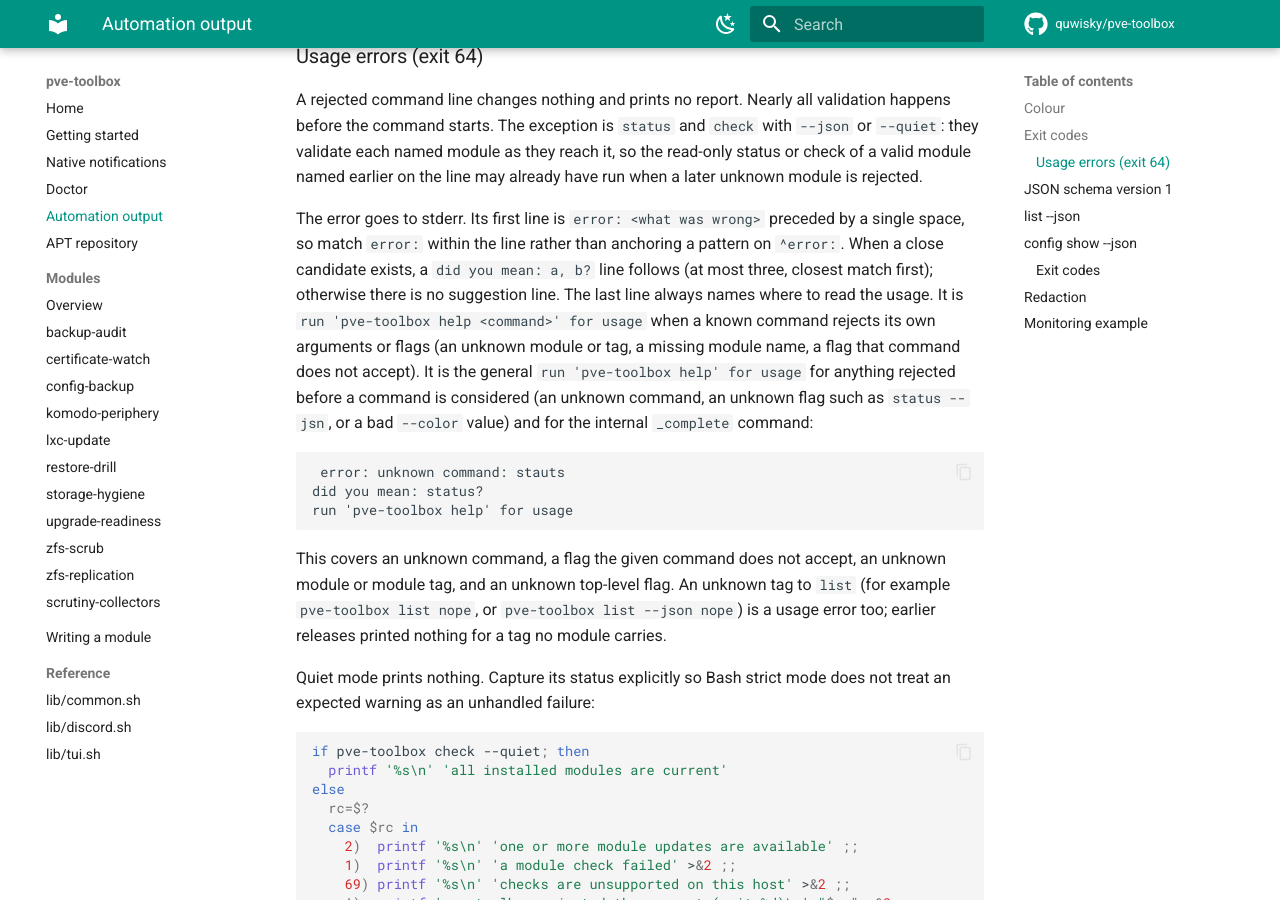
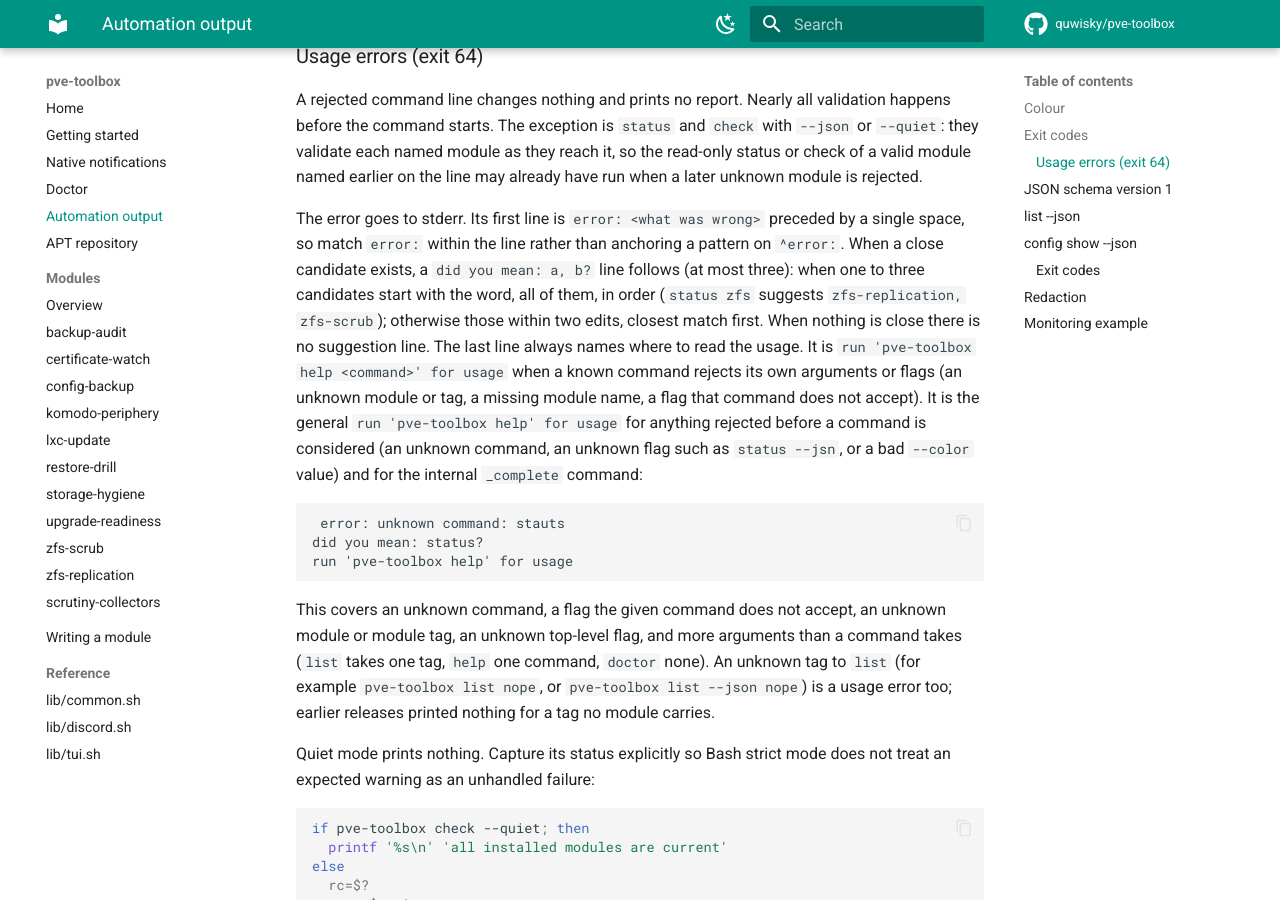
Before and after one commit to quwisky/pve-toolbox, an MkDocs documentation site: the page built from docs/automation.md, in a window 1280 px wide and 900 px high, scrolled down 1279 px. Built offline with MkDocs 1.6.1 and Material for MkDocs 9.7.7, drawn with Linux system fonts in a browser that asks for light colours; comment, search, counter and statistics services are not loaded.

Commit message:
fix(cli): suggest every shared-prefix match and reject extra list/help args (#120)
cli_suggest only used the prefix rule when exactly one candidate matched,
so 'config show zfs' gave no suggestion although zfs-replication and
zfs-scrub share the prefix. One to three prefix matches are now all
suggested, in order; more fall back to edit distance.

'list' and 'help' silently dropped extra words. They now exit 64 with the
same usage error the other commands use.

The config help paragraph (also in the man page) is cut to two sentences
that point at the automation guide, which holds the cleanup rules.

````diff
--- a/docs/automation.md
+++ b/docs/automation.md
@@ -58,8 +58,10 @@ the line may already have run when a later unknown module is rejected.
 The error goes to stderr. Its first line is `error: <what was wrong>`
 preceded by a single space, so match `error:` within the line rather than
 anchoring a pattern on `^error:`. When a close candidate exists, a
-`did you mean: a, b?` line follows (at most three, closest match first);
-otherwise there is no suggestion line. The last line always names where to
+`did you mean: a, b?` line follows (at most three): when one to three
+candidates start with the word, all of them, in order (`status zfs` suggests
+`zfs-replication, zfs-scrub`); otherwise those within two edits, closest match
+first. When nothing is close there is no suggestion line. The last line always names where to
 read the usage. It is `run 'pve-toolbox help <command>' for usage` when a
 known command rejects its own arguments or flags (an unknown module or tag, a
 missing module name, a flag that command does not accept). It is the general
@@ -74,7 +76,9 @@ run 'pve-toolbox help' for usage
 ```
 
 This covers an unknown command, a flag the given command does not accept, an
-unknown module or module tag, and an unknown top-level flag. An unknown tag to
+unknown module or module tag, an unknown top-level flag, and more arguments
+than a command takes (`list` takes one tag, `help` one command, `doctor`
+none). An unknown tag to
 `list` (for example `pve-toolbox list nope`, or `pve-toolbox list --json nope`)
 is a usage error too; earlier releases printed nothing for a tag no module
 carries.
````
Also changed, not shown: docs/getting-started.md (+2 -1 lines), 2 other files.
